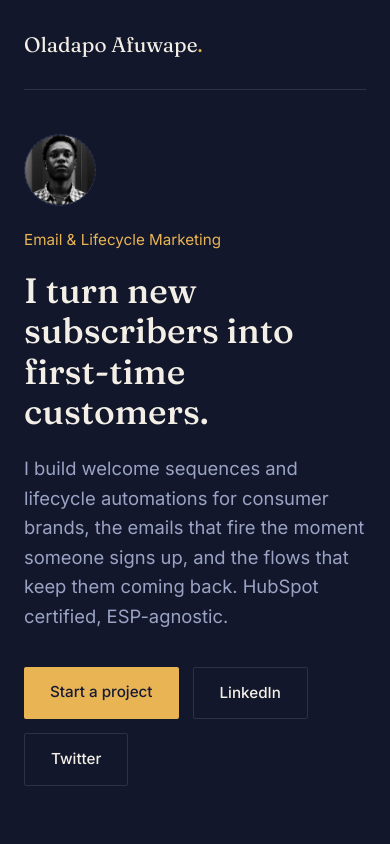
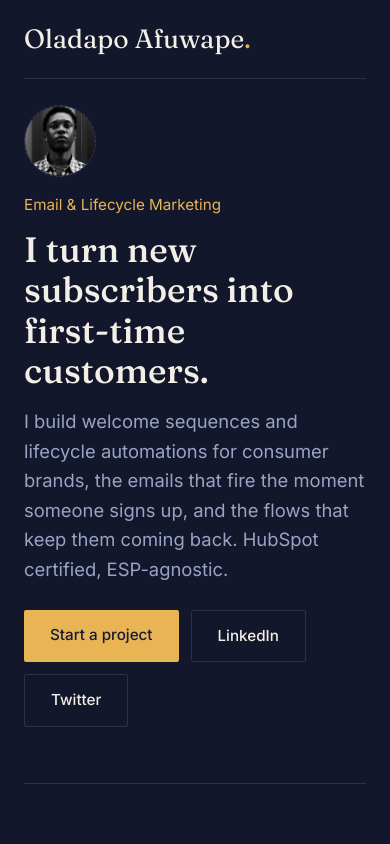
Before and after one commit to Bluulifecycle/Portfolio-, a plain HTML site: page index.html in a window 390 px wide. Shown: the top 844 px of the page. Drawn offline with Linux system fonts and the light colour scheme.

Commit message:
Add files via upload

```diff
--- a/index.html
+++ b/index.html
@@ -22,7 +22,7 @@
   a{color:inherit;}
   .wrap{max-width:920px; margin:0 auto; padding:0 24px;}
   header{padding:28px 0; display:flex; justify-content:space-between; align-items:center; border-bottom:1px solid var(--line);}
-  .logo{font-family:'Fraunces',serif; font-size:1.3rem;}
+  .logo{font-family:'Fraunces',serif; font-size:1.65rem;}
   .logo span{color:var(--gold);}
   nav a{margin-left:24px; font-size:0.92rem; color:var(--muted); text-decoration:none;}
   nav a:hover{color:var(--ink);}
@@ -122,6 +122,13 @@
   @media(max-width:720px){
     .services{grid-template-columns:1fr;}
     header nav{display:none;}
+    header{padding:18px 0;}
+    .hero{padding:26px 0 56px;}
+    .avatar{margin-bottom:16px;}
+    .hero p.kicker{margin-bottom:12px;}
+    .hero h1{margin-bottom:16px;}
+    .hero p.lead{margin-bottom:26px;}
+    .cta-row{gap:12px;}
   }
 </style>
 </head>
```
